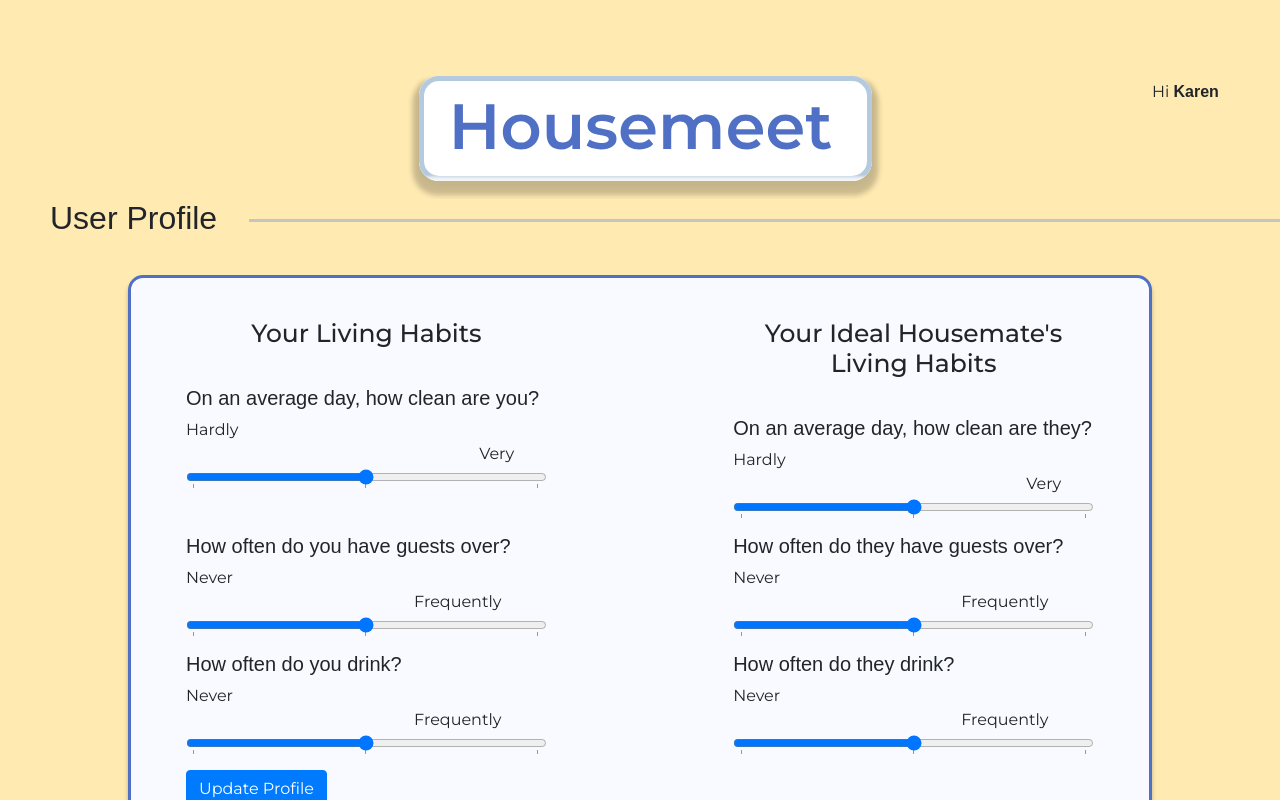
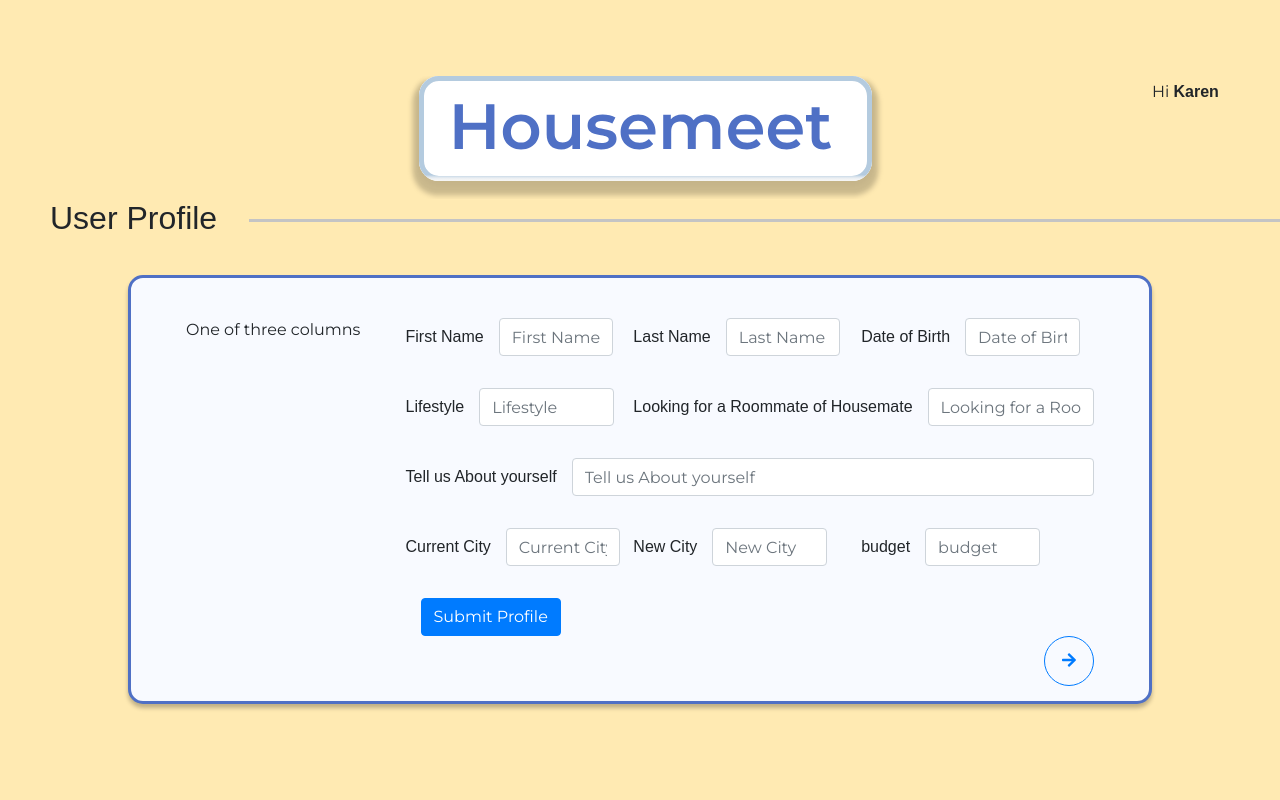
Before and after one commit to kdarken/housemeet-ui, a React (Create React App) app: page /profile in a window 1280 px wide. Shown: the top 800 px of the page. Built offline with nearby package versions, Linux system fonts and the light colour scheme.

Commit message:
added svg icons to package.json and succesfully added button to switch between profile page components

```diff
--- a/package.json
+++ b/package.json
@@ -3,6 +3,9 @@
   "version": "0.1.0",
   "private": true,
   "dependencies": {
+    "@fortawesome/fontawesome-svg-core": "^1.2.30",
+    "@fortawesome/free-solid-svg-icons": "^5.14.0",
+    "@fortawesome/react-fontawesome": "^0.1.11",
     "@testing-library/jest-dom": "^4.2.4",
     "@testing-library/react": "^9.3.2",
     "@testing-library/user-event": "^7.1.2",
--- a/src/containers/ProfilePage.css
+++ b/src/containers/ProfilePage.css
@@ -28,6 +28,10 @@
   padding-bottom: 20px;
 }
 
+.profileContainer .btn-circle {
+  float: right;
+}
+
 .profileInnner {
   width: 80%;
   margin: auto;
@@ -40,3 +44,13 @@
   border-radius: 15px;
   transition: all 0.3s;
 }
+
+.btn-circle {
+  width: 50px;
+  height: 50px;
+  padding: 7px 10px;
+  border-radius: 25px;
+  font-size: auto;
+  justify-content: center;
+  align-items: center;
+}
--- a/src/containers/ProfilePage.js
+++ b/src/containers/ProfilePage.js
@@ -2,19 +2,23 @@ import React, { Component } from "react";
 import "./ProfilePage.css";
 import UserProfileForm from "../components/UserProfileForm";
 import LivingHabitsForm from "../components/LivingHabitsForm";
+import { FontAwesomeIcon } from "@fortawesome/react-fontawesome";
+import { faArrowRight } from "@fortawesome/free-solid-svg-icons";
 
 class ProfilePage extends Component {
-  state = {
-    FirstName: "",
-    LastName: "",
-    DateOfBirth: "",
-    LifeStyle: "",
-    RoomateOrHousemate: "",
-    Bio: "",
-    CurrentCity: "",
-    NewCity: "",
-    Budget: "",
-  };
+  constructor(props) {
+    super(props);
+    this.handleLivingHabitsClick = this.handleLivingHabitsClick.bind(this);
+    this.state = {
+      viewFirstComponent: true,
+    };
+  }
+
+  handleLivingHabitsClick = () =>
+    this.setState(({ viewFirstComponent }) => ({
+      viewFirstComponent: viewFirstComponent === true ? false : true,
+    }));
+
   render() {
     return (
       <div className="ProfilePage">
@@ -26,8 +30,14 @@ class ProfilePage extends Component {
         <h2 className="headerProp">User Profile</h2>
         <div className="profileContainer">
           <div className="profileInnner">
-            <LivingHabitsForm />
-            <UserProfileForm />
+            {renderComponent(this.state.viewFirstComponent)}
+            <button
+              type="button"
+              className="btn btn-small btn-circle btn-outline-primary"
+              onClick={this.handleLivingHabitsClick}
+            >
+              <FontAwesomeIcon icon={faArrowRight} />
+            </button>
           </div>
         </div>
       </div>
@@ -35,4 +45,12 @@ class ProfilePage extends Component {
   }
 }
 
+function renderComponent(canViewUserProfileComponentInput) {
+  const canViewUserProfileComponent = canViewUserProfileComponentInput;
+  if (canViewUserProfileComponent) {
+    return <UserProfileForm />;
+  }
+  return <LivingHabitsForm />;
+}
+
 export default ProfilePage;
```
